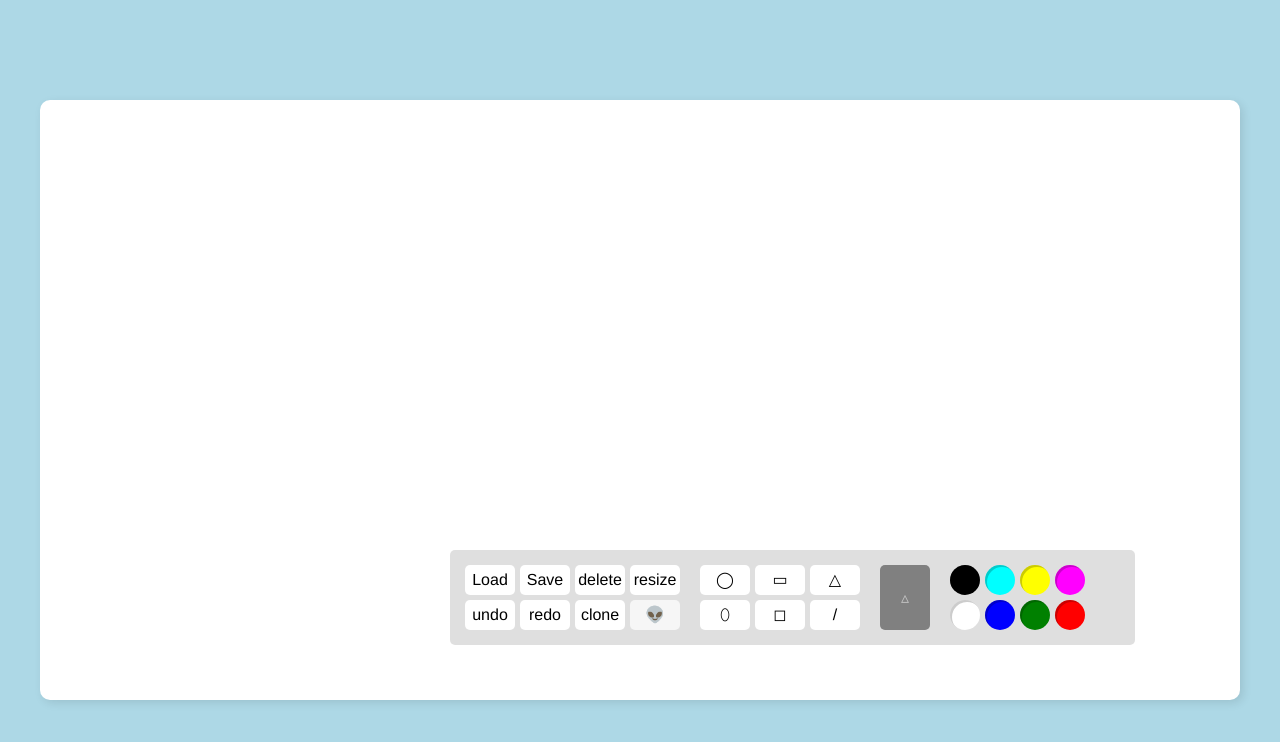
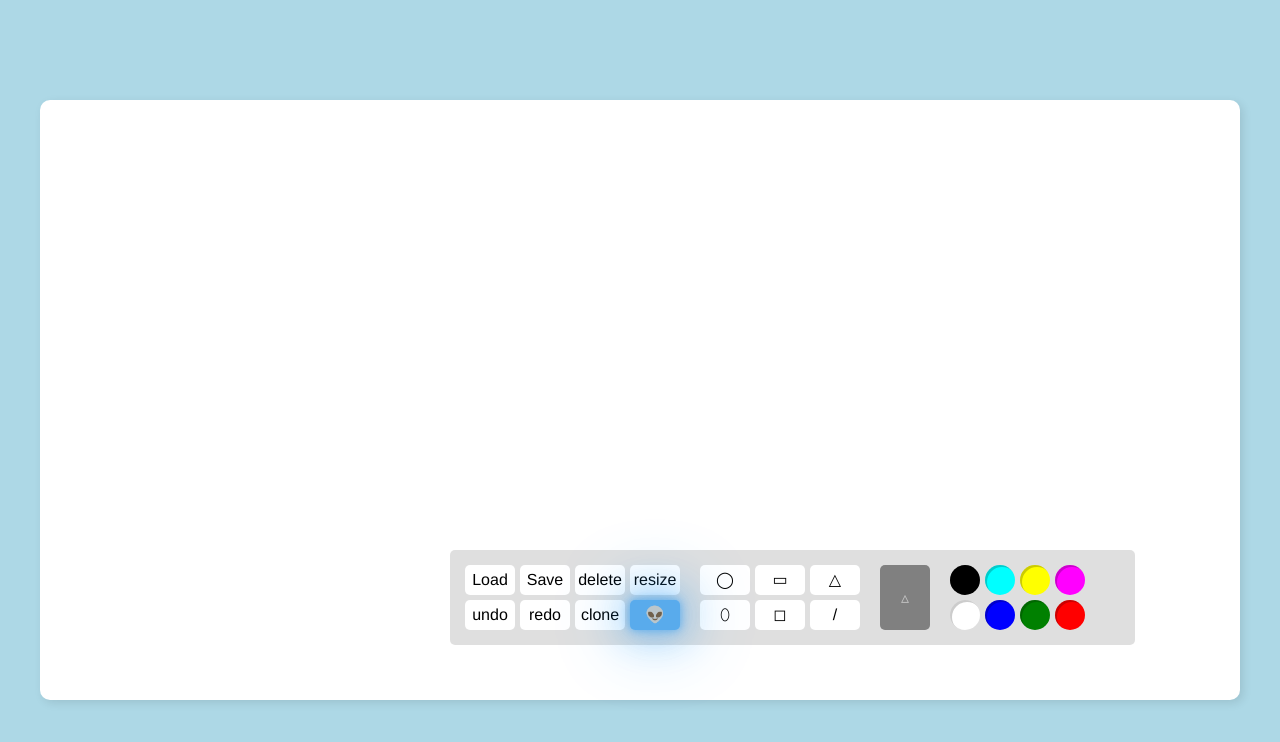
Before and after one commit to AbdElRahmanOsama182/Paint, a Vue app in the folder front-end/: page / in a window 1280 px wide. In both pictures the pointer is over the button 655 px from the left and 615 px from the top of the page. Shown: the top 742 px of the page. Built offline with nearby package versions, Linux system fonts and the light colour scheme.

Commit message:
alien button

```diff
--- a/front-end/src/components/PaintApp.css
+++ b/front-end/src/components/PaintApp.css
@@ -104,3 +104,9 @@ cursor: pointer;
 display: block;
 margin-bottom: 20px;
 }
+
+.alien:hover{
+    color: #255784;
+    background-color: #2196f3;
+    box-shadow: 0 0 10px #2196f3, 0 0 40px #2196f3, 0 0 80px #2196f3;
+}
--- a/front-end/src/components/PaintApp.vue
+++ b/front-end/src/components/PaintApp.vue
@@ -18,7 +18,7 @@
                 <button @click="deleteShape" :style="{ backgroundColor: deleteColor }"> delete </button>
                 <button @click="cloneShape()" :style="{ backgroundColor: cloneColor }">clone</button>
                 <button @click="resizeShape" :style="{ backgroundColor: resizeColor }">resize</button>
-                <button>👽</button>
+                <button class="alien" @dblclick="clearAll">👽</button>
             </div>
             <div class="shapes">
                 <button @click="drawShape('Circle')"> ◯ </button>
```
